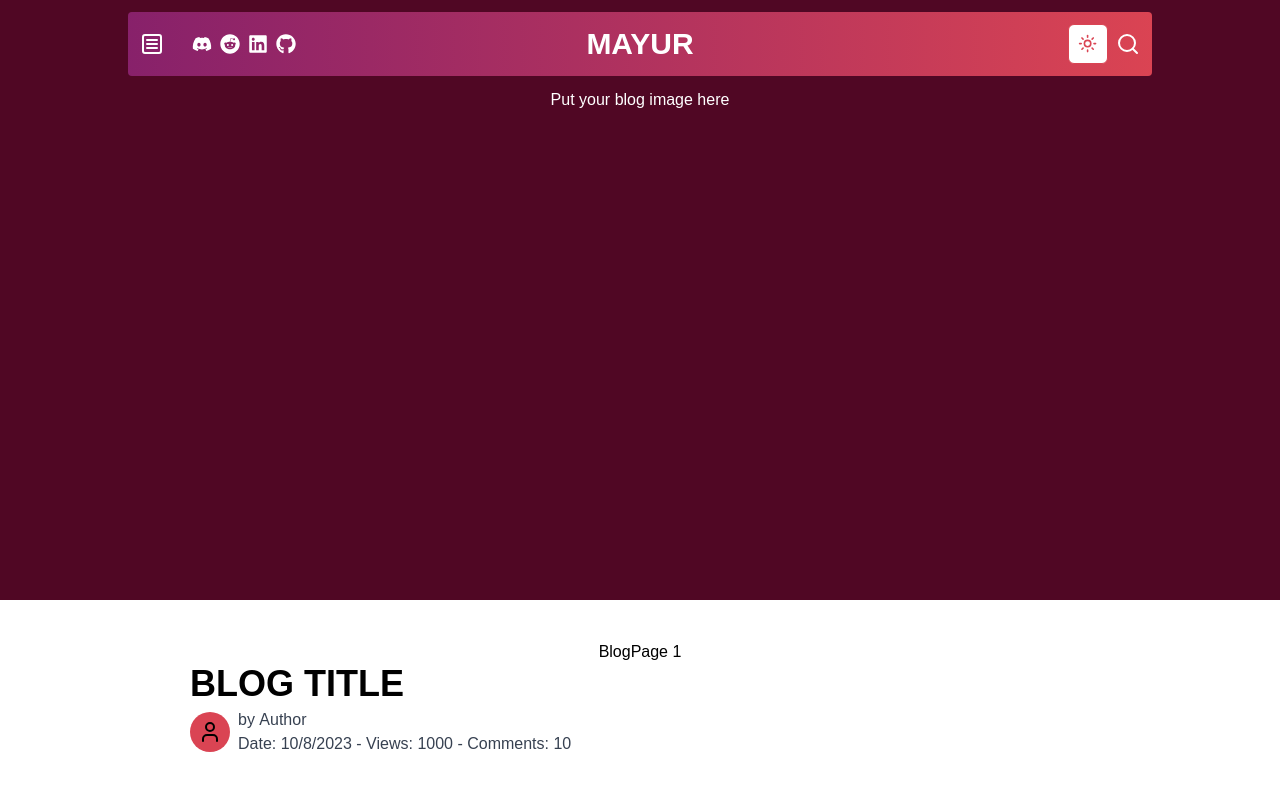
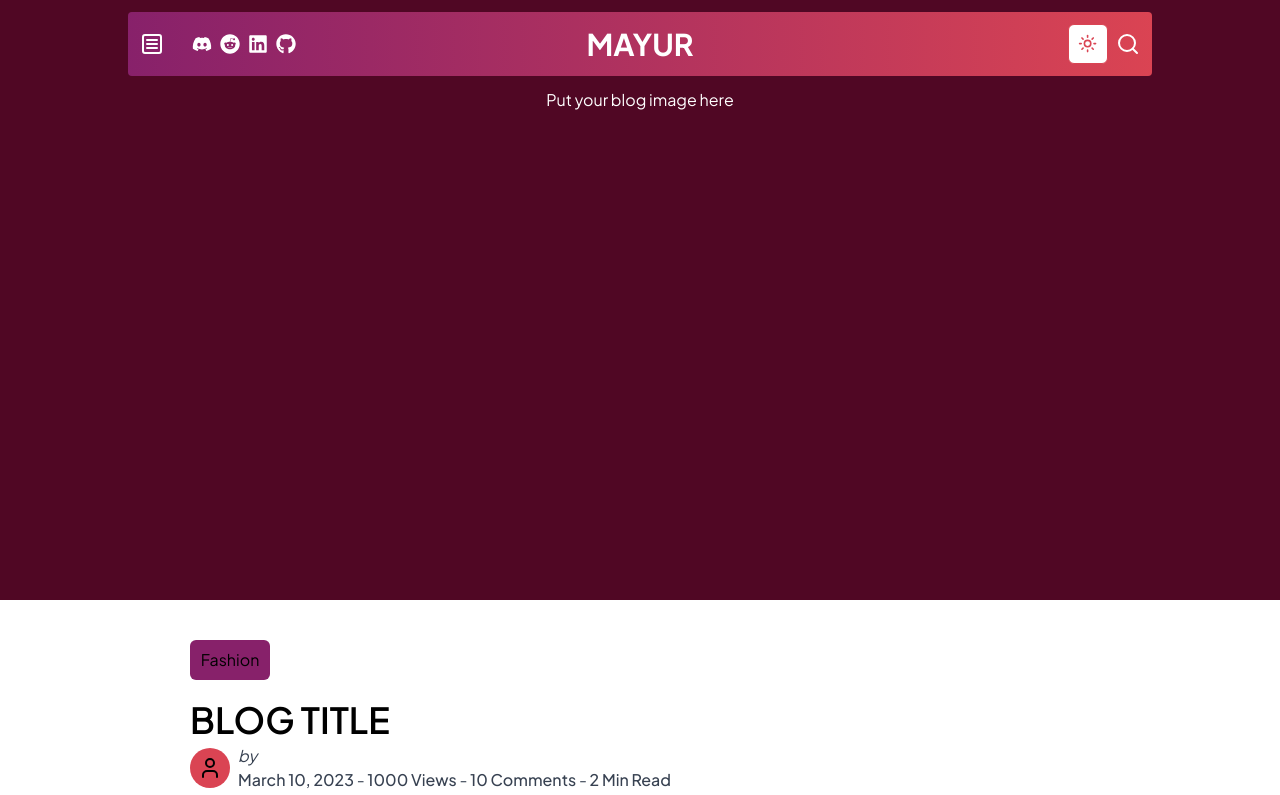
Before and after one commit to potato-lulw/mozda, a Next.js app: page /blog/1 in a window 1280 px wide. Shown: the top 795 px of the page. Built offline with nearby package versions, Linux system fonts and the light colour scheme.

Commit message:
Made Ui changes

```diff
--- a/app/blog/[id]/page.js
+++ b/app/blog/[id]/page.js
@@ -1,4 +1,4 @@
-import Header from '@/app/components/header'
+import Header from '../../components/header'
 import { User } from 'lucide-react'
 import React from 'react'
 
@@ -10,7 +10,12 @@ const BlogPage = ({ params: { id } }) => {
                 <div className='  w-full h-[600px] bg-pink-950 z-[0] text-white flex items-center flex-col'>
                     <Header /> Put your blog image here</div>
                 <div className='flex-grow flex flex-col  items-center max-w-[900px] mt-10 w-full'>
-                    BlogPage {id}
+                    <div className='w-full'>
+                        <div className='bg-myPurple p-2 items-center justify-center flex rounded-md w-20 h-10 mb-5'>
+                            Fashion
+                        </div>
+                    </div>
+                    {/* BlogPage {id} */}
                     <div className='w-full text-left'>
 
                         <h1 className='text-4xl font-semibold w-full text-left'>BLOG TITLE </h1>
@@ -20,8 +25,8 @@ const BlogPage = ({ params: { id } }) => {
 
                             </div>
                             <div className='flex flex-col gap-2 leading-4'>
-                                <p className='text-gray-700 dark:text-gray-300'>by <span className='font-medium'>Author</span></p>
-                                <p className='text-gray-700 dark:text-gray-300'> <span className='font-medium'>Date: 10/8/2023</span>   -   <span className='font-medium'>Views: 1000</span>   -   <span className='font-medium'>Comments: 10 </span></p>
+                                <p className='text-gray-700 dark:text-gray-300'><span className='italic'>by</span> <span className='font-medium text-white'>Author</span></p>
+                                <p className='text-gray-700 dark:text-gray-300'> <span className='font-medium'>March 10, 2023</span>   -   <span className='font-medium'> 1000 Views</span>   -   <span className='font-medium'> 10 Comments</span> - <span className='font-medium'>2 Min Read</span></p>
                             </div>
                         </div>
 
--- a/app/components/theme-toggler.js
+++ b/app/components/theme-toggler.js
@@ -4,13 +4,13 @@ import * as React from "react"
 import { Moon, Sun } from "lucide-react"
 import { useTheme } from "next-themes"
 
-import { Button } from "@/components/ui/button"
+import { Button } from "../../components/ui/button"
 import {
     DropdownMenu,
     DropdownMenuContent,
     DropdownMenuItem,
     DropdownMenuTrigger,
-} from "@/components/ui/dropdown-menu"
+} from "../../components/ui/dropdown-menu"
 
 export function ThemeToggler() {
     const { setTheme } = useTheme()
--- a/app/layout.js
+++ b/app/layout.js
@@ -1,4 +1,5 @@
 import localFont from "next/font/local";
+import { Plus_Jakarta_Sans } from "next/font/google"
 import "./globals.css";
 import { ThemeProvider } from "./components/theme-provider";
 
@@ -18,11 +19,16 @@ export const metadata = {
   description: "Generated by create next app",
 };
 
+const plusJakartaSans = Plus_Jakarta_Sans({
+  subsets: ["latin"],
+  weight: ["variable"]
+})
+
 export default function RootLayout({ children }) {
   return (
     <html lang="en" suppressHydrationWarning>
       <body
-        className={`${geistSans.variable} ${geistMono.variable} antialiased`}
+        className={`${plusJakartaSans.className} antialiased`}
       >
         <ThemeProvider
           attribute="class"
--- a/components/ui/button.jsx
+++ b/components/ui/button.jsx
@@ -2,7 +2,7 @@ import * as React from "react"
 import { Slot } from "@radix-ui/react-slot"
 import { cva } from "class-variance-authority";
 
-import { cn } from "@/lib/utils"
+import { cn } from "../../lib/utils"
 
 const buttonVariants = cva(
   "inline-flex items-center justify-center whitespace-nowrap rounded-md text-sm font-medium ring-offset-background transition-colors focus-visible:outline-none focus-visible:ring-2 focus-visible:ring-ring focus-visible:ring-offset-2 disabled:pointer-events-none disabled:opacity-50",
--- a/components/ui/dropdown-menu.jsx
+++ b/components/ui/dropdown-menu.jsx
@@ -4,7 +4,7 @@ import * as React from "react"
 import * as DropdownMenuPrimitive from "@radix-ui/react-dropdown-menu"
 import { Check, ChevronRight, Circle } from "lucide-react"
 
-import { cn } from "@/lib/utils"
+import { cn } from "../../lib/utils"
 
 const DropdownMenu = DropdownMenuPrimitive.Root
 
```
